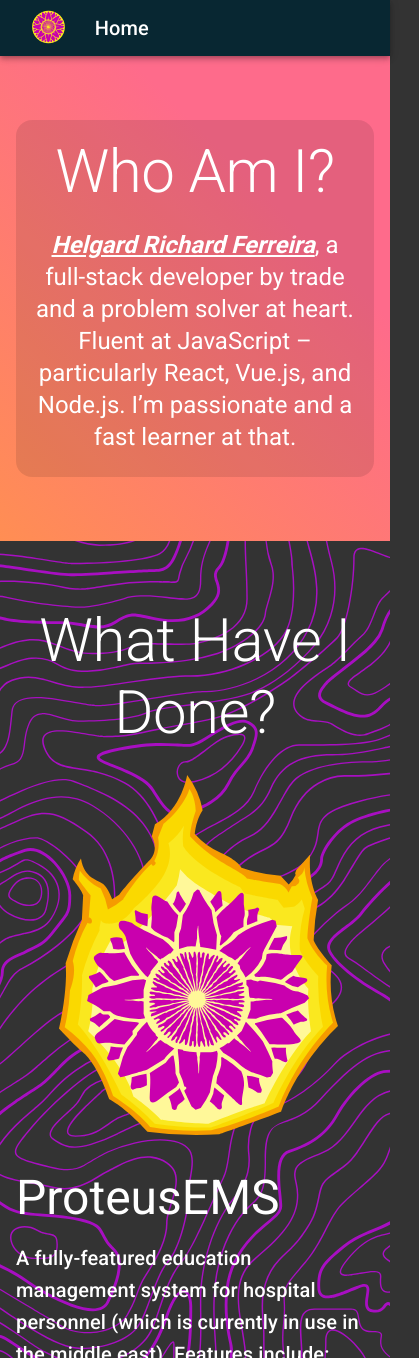
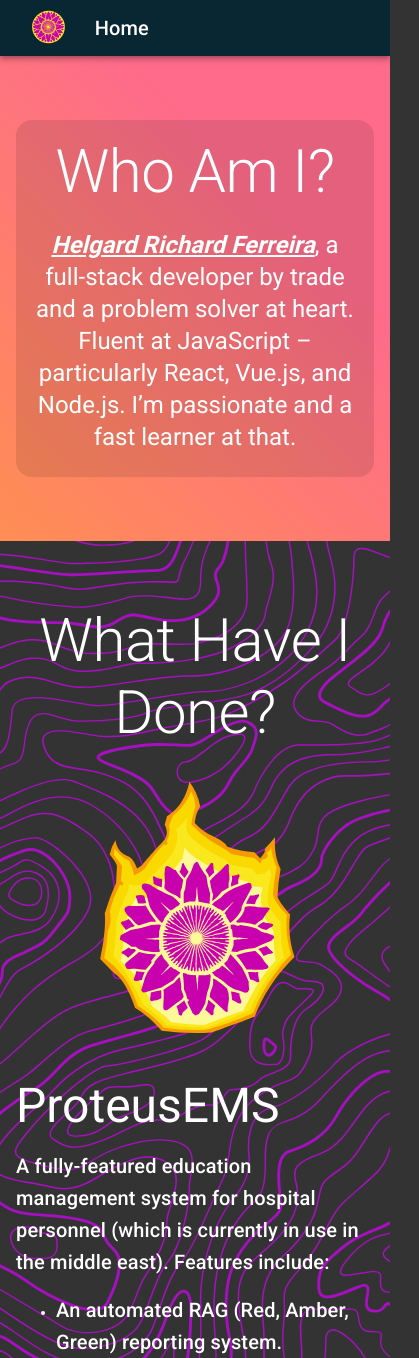
Before and after one commit to helgardferreira/old-portfolio-site, a React (Create React App) app: page / in a window 390 px wide. Shown: the top 1358 px of the page, 419 px wide, since content can reach past the window. Built offline with nearby package versions, Linux system fonts and the light colour scheme.

Commit message:
Fix mobile logo scaling issue

```diff
--- a/src/Landing.js
+++ b/src/Landing.js
@@ -60,16 +60,18 @@ const useStyles = makeStyles(theme => ({
     color: '#ffffff',
   },
   logoContainer: {
-    position: 'relative',
-    height: theme.spacing(50),
+    textAlign: 'center',
   },
   logo: {
-    height: theme.spacing(50),
-    position: 'absolute',
-    top: '50%',
-    left: '50%',
-    transform: 'translate(-50%, -50%)',
-    textAlign: 'center',
+    [theme.breakpoints.up('sm')]: {
+      width: theme.spacing(60),
+    },
+    [theme.breakpoints.between('xs', 'sm')]: {
+      width: '50vw',
+    },
+    [theme.breakpoints.down('xs')]: {
+      width: '80vw',
+    },
   },
 }));
 
@@ -134,7 +136,9 @@ export default function Landing() {
             </Typography>
             <Typography variant="h5" align="center" color="inherit" paragraph>
               <a
-                href="https://github.com/helgardferreira"
+                href="https://www.linkedin.com/in/helgard-richard-ferreira/"
+                target="_blank"
+                rel="noopener noreferrer"
                 className={classes.name}
               >
                 Helgard Richard Ferreira
@@ -158,14 +162,14 @@ export default function Landing() {
             What Have I Done?
           </Typography>
           <Grid container spacing={3}>
-            <Grid item xs={12} sm={6} className={classes.logoContainer}>
+            <Grid item xs={12} md={6} className={classes.logoContainer}>
               <img
                 src={ProteusLogo}
                 alt="Proteus logo"
                 className={classes.logo}
               />
             </Grid>
-            <Grid item xs={12} sm={6}>
+            <Grid item xs={12} md={6}>
               <Box
                 display="flex"
                 alignItems="center"
```
